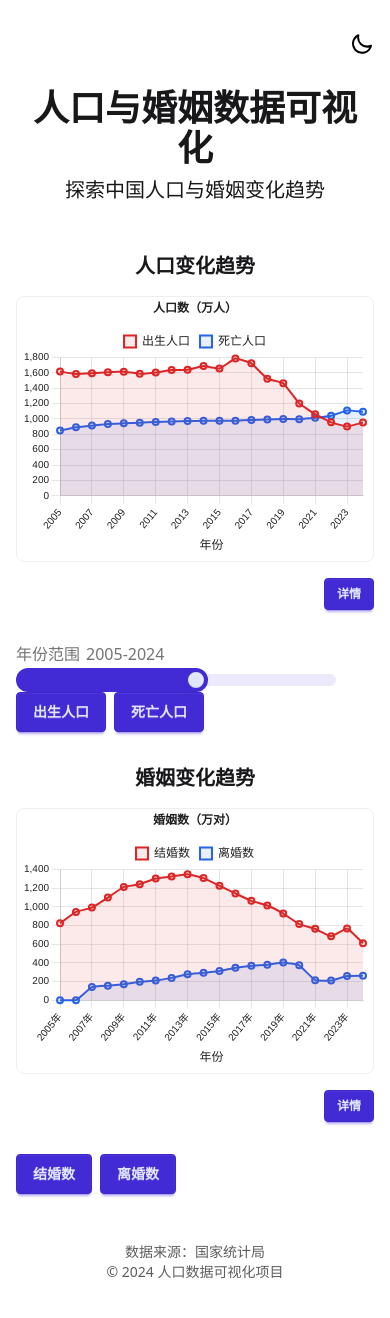
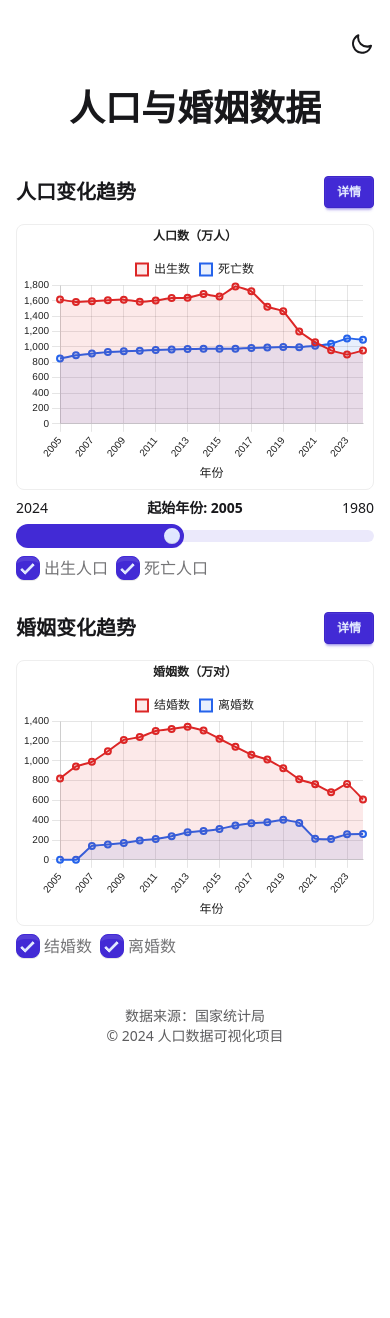
Before and after one commit to luojinan/population-stats, a Preact app: page / in a window 390 px wide. Shown: the top 1318 px of the page. After the commit the page ends 1094 px from the top, so only its background shows below. Built offline with nearby package versions, Linux system fonts and the light colour scheme.

Commit message:
更新人口统计图表组件和数据处理逻辑

```diff
--- a/src/App.tsx
+++ b/src/App.tsx
@@ -34,14 +34,14 @@ function ThemeToggle() {
           onChange={toggleTheme}
         />
         <svg
-          class="swap-on h-6 w-6"
+          class="swap-on h-6 w-6 fill-current"
           xmlns="http://www.w3.org/2000/svg"
           viewBox="0 0 24 24"
         >
           <path d="M5.64,17l-.71.71a1,1,0,0,0,0,1.41,1,1,0,0,0,1.41,0l.71-.71A1,1,0,0,0,5.64,17ZM5,12a1,1,0,0,0-1-1H3a1,1,0,0,0,0,2H4A1,1,0,0,0,5,12Zm7-7a1,1,0,0,0,1-1V3a1,1,0,0,0-2,0V4A1,1,0,0,0,12,5ZM5.64,7.05a1,1,0,0,0,.7.29,1,1,0,0,0,.71-.29,1,1,0,0,0,0-1.41l-.71-.71A1,1,0,0,0,4.93,6.34Zm12,.29a1,1,0,0,0,.7-.29l.71-.71a1,1,0,1,0-1.41-1.41L17,5.64a1,1,0,0,0,0,1.41A1,1,0,0,0,17.66,7.34ZM21,11H20a1,1,0,0,0,0,2h1a1,1,0,0,0,0-2Zm-9,8a1,1,0,0,0-1,1v1a1,1,0,0,0,2,0V20A1,1,0,0,0,12,19ZM18.36,17A1,1,0,0,0,17,18.36l.71.71a1,1,0,0,0,1.41,0,1,1,0,0,0,0-1.41ZM12,6.5A5.5,5.5,0,1,0,17.5,12,5.51,5.51,0,0,0,12,6.5Zm0,9A3.5,3.5,0,1,1,15.5,12,3.5,3.5,0,0,1,12,15.5Z" />
         </svg>
         <svg
-          class="swap-off h-6 w-6"
+          class="swap-off h-6 w-6 fill-current"
           xmlns="http://www.w3.org/2000/svg"
           viewBox="0 0 24 24"
         >
@@ -92,8 +92,8 @@ function AppContent() {
     setDrawerData(tableData);
     setDrawerColumns([
       { key: "year", label: "年份" },
-      { key: "birth", label: "出生人口" },
-      { key: "death", label: "死亡人口" },
+      { key: "birth", label: "出生数(万人)" },
+      { key: "death", label: "死亡数(万人)" },
     ]);
     setIsDetailDrawerOpen(true);
   };
@@ -107,8 +107,6 @@ function AppContent() {
         year: year.replace("年", ""),
         marriages: processedMarriageData.marriages[index],
         divorces: processedMarriageData.divorces[index],
-        source:
-          processedMarriageData.sources?.[index] || "数据来源：国家统计局",
       }))
       .sort((a, b) => Number(b.year) - Number(a.year));
 
@@ -116,9 +114,8 @@ function AppContent() {
     setDrawerData(tableData);
     setDrawerColumns([
       { key: "year", label: "年份" },
-      { key: "marriages", label: "结婚数" },
-      { key: "divorces", label: "离婚数" },
-      { key: "source", label: "数据来源" },
+      { key: "marriages", label: "结婚数(万对)" },
+      { key: "divorces", label: "离婚数(万对)" },
     ]);
     setIsDetailDrawerOpen(true);
   };
@@ -169,16 +166,21 @@ function AppContent() {
     <div class="container mx-auto px-4 py-8">
       <ThemeToggle />
       <header class="text-center py-4 md:py-8">
-        <h1 class="text-4xl font-bold">人口与婚姻数据可视化</h1>
-        <p class="text-xl mt-2">探索中国人口与婚姻变化趋势</p>
+        <h1 class="text-4xl font-bold">人口与婚姻数据</h1>
       </header>
 
       <main class="mt-8 space-y-8">
         {/* 人口数据部分 */}
         <section class="space-y-4">
-          <h2 class="text-xl md:text-2xl font-semibold text-center">
-            人口变化趋势
-          </h2>
+          <div class="flex justify-between items-center">
+            <h2 class="text-xl md:text-2xl font-semibold">人口变化趋势</h2>
+            <button
+              class="btn btn-sm btn-primary"
+              onClick={handleShowPopulationDetails}
+            >
+              详情
+            </button>
+          </div>
           <div class="chart-container">
             <Chart
               data={processedData}
@@ -187,18 +189,7 @@ function AppContent() {
               showBirth={showBirth}
               showDeath={showDeath}
             />
-          </div>
-          <div class="flex justify-end mt-2">
-            <button
-              class="btn btn-sm btn-primary"
-              onClick={handleShowPopulationDetails}
-            >
-              详情
-            </button>
-          </div>
-        </section>
-
-        <section class="controls">
+            <div class="controls mt-2">
               <YearRange
                 minYear={dataRange.minYear}
                 maxYear={dataRange.maxYear}
@@ -211,21 +202,14 @@ function AppContent() {
                 onToggleBirth={() => setShowBirth(!showBirth)}
                 onToggleDeath={() => setShowDeath(!showDeath)}
               />
+            </div>
+          </div>
         </section>
 
         {/* 婚姻数据部分 */}
         <section class="space-y-4">
-          <h2 class="text-xl md:text-2xl font-semibold text-center">
-            婚姻变化趋势
-          </h2>
-          <div class="chart-container">
-            <MarriageChart
-              data={processedMarriageData}
-              showMarriages={showMarriages}
-              showDivorces={showDivorces}
-            />
-          </div>
-          <div class="flex justify-end mt-2">
+          <div class="flex justify-between items-center">
+            <h2 class="text-xl md:text-2xl font-semibold">婚姻变化趋势</h2>
             <button
               class="btn btn-sm btn-primary"
               onClick={handleShowMarriageDetails}
@@ -233,15 +217,21 @@ function AppContent() {
               详情
             </button>
           </div>
-        </section>
-
-        <section class="controls">
+          <div class="chart-container">
+            <MarriageChart
+              data={processedMarriageData}
+              showMarriages={showMarriages}
+              showDivorces={showDivorces}
+            />
+            <div class="controls mt-2">
               <MarriageControls
                 showMarriages={showMarriages}
                 showDivorces={showDivorces}
                 onToggleMarriages={() => setShowMarriages(!showMarriages)}
                 onToggleDivorces={() => setShowDivorces(!showDivorces)}
               />
+            </div>
+          </div>
         </section>
       </main>
 
--- a/src/components/Chart.tsx
+++ b/src/components/Chart.tsx
@@ -27,8 +27,8 @@ export function Chart({ data, showBirth, showDeath }: ChartProps) {
 
   const columns = [
     { key: "year", label: "年份" },
-    { key: "birth", label: "出生人口" },
-    { key: "death", label: "死亡人口" },
+    { key: "birth", label: "出生数" },
+    { key: "death", label: "死亡数" },
   ];
 
   useEffect(() => {
@@ -51,7 +51,7 @@ export function Chart({ data, showBirth, showDeath }: ChartProps) {
         ...(showBirth
           ? [
               {
-                label: "出生人口",
+                label: "出生数",
                 data: data.birth,
                 borderColor: isDark ? "rgb(255, 99, 132)" : "rgb(220, 38, 38)",
                 backgroundColor: isDark
@@ -66,7 +66,7 @@ export function Chart({ data, showBirth, showDeath }: ChartProps) {
         ...(showDeath
           ? [
               {
-                label: "死亡人口",
+                label: "死亡数",
                 data: data.death,
                 borderColor: isDark ? "rgb(54, 162, 235)" : "rgb(37, 99, 235)",
                 backgroundColor: isDark
@@ -84,6 +84,11 @@ export function Chart({ data, showBirth, showDeath }: ChartProps) {
     const options: ChartOptions = {
       responsive: true,
       maintainAspectRatio: false,
+      interaction: {
+        mode: "nearest",
+        intersect: false,
+        axis: "x",
+      },
       plugins: {
         legend: {
           position: "top",
--- a/src/components/Controls.tsx
+++ b/src/components/Controls.tsx
@@ -6,23 +6,27 @@ export function YearRange({
   currentYear,
   onYearChange,
 }: YearRangeProps) {
+  const handleInput = (e: Event) => {
+    const value = parseInt((e.target as HTMLInputElement).value);
+    // 转换值：将 range 的值转换为正确的年份
+    const selectedYear = maxYear - (value - minYear);
+    onYearChange(selectedYear);
+  };
+
   return (
-    <div class="form-control">
-      <label class="label">
-        <span class="label-text">年份范围</span>
-        <span class="label-text-alt">
-          {currentYear}-{maxYear}
-        </span>
-      </label>
+    <div class="form-control mb-2">
+      <div class="flex justify-between mb-1">
+        <span class="text-sm">{maxYear}</span>
+        <span class="text-sm font-bold">起始年份: {currentYear}</span>
+        <span class="text-sm">{minYear}</span>
+      </div>
       <input
         type="range"
         min={minYear}
         max={maxYear}
-        value={currentYear}
-        onInput={(e) =>
-          onYearChange(parseInt((e.target as HTMLInputElement).value))
-        }
-        class="range range-primary"
+        value={maxYear - currentYear + minYear} // 转换当前年份为 range 的值
+        onInput={handleInput}
+        class="range range-primary w-full"
       />
     </div>
   );
@@ -36,18 +40,24 @@ export function ChartOptions({
 }: ChartOptionsProps) {
   return (
     <div class="flex gap-2">
-      <button
-        class={`btn ${showBirth ? "btn-primary" : "btn-outline"}`}
-        onClick={onToggleBirth}
-      >
-        出生人口
-      </button>
-      <button
-        class={`btn ${showDeath ? "btn-primary" : "btn-outline"}`}
-        onClick={onToggleDeath}
-      >
-        死亡人口
-      </button>
+      <label class="label cursor-pointer gap-1">
+        <input
+          type="checkbox"
+          class="checkbox checkbox-primary"
+          checked={showBirth}
+          onChange={onToggleBirth}
+        />
+        <span class="label-text">出生人口</span>
+      </label>
+      <label class="label cursor-pointer gap-1">
+        <input
+          type="checkbox"
+          class="checkbox checkbox-primary"
+          checked={showDeath}
+          onChange={onToggleDeath}
+        />
+        <span class="label-text">死亡人口</span>
+      </label>
     </div>
   );
 }
--- a/src/components/MarriageChart.tsx
+++ b/src/components/MarriageChart.tsx
@@ -22,10 +22,9 @@ export function MarriageChart({
   // 准备表格数据
   const tableData = data.years
     .map((year, index) => ({
-      year: year.replace("年", ""),
+      year,
       marriages: data.marriages[index],
       divorces: data.divorces[index],
-      source: data.sources?.[index] || "数据来源：国家统计局",
     }))
     .sort((a, b) => Number(b.year) - Number(a.year));
 
@@ -33,7 +32,6 @@ export function MarriageChart({
     { key: "year", label: "年份" },
     { key: "marriages", label: "结婚数" },
     { key: "divorces", label: "离婚数" },
-    { key: "source", label: "数据来源" },
   ];
 
   useEffect(() => {
@@ -89,6 +87,11 @@ export function MarriageChart({
     const options: ChartOptions = {
       responsive: true,
       maintainAspectRatio: false,
+      interaction: {
+        mode: "nearest",
+        intersect: false,
+        axis: "x",
+      },
       plugins: {
         legend: {
           position: "top",
--- a/src/components/MarriageControls.tsx
+++ b/src/components/MarriageControls.tsx
@@ -8,18 +8,24 @@ export function MarriageControls({
 }: MarriageControlsProps) {
   return (
     <div class="flex gap-2">
-      <button
-        class={`btn ${showMarriages ? "btn-primary" : "btn-outline"}`}
-        onClick={onToggleMarriages}
-      >
-        结婚数
-      </button>
-      <button
-        class={`btn ${showDivorces ? "btn-primary" : "btn-outline"}`}
-        onClick={onToggleDivorces}
-      >
-        离婚数
-      </button>
+      <label class="label cursor-pointer gap-1">
+        <input
+          type="checkbox"
+          class="checkbox checkbox-primary"
+          checked={showMarriages}
+          onChange={onToggleMarriages}
+        />
+        <span class="label-text">结婚数</span>
+      </label>
+      <label class="label cursor-pointer gap-1">
+        <input
+          type="checkbox"
+          class="checkbox checkbox-primary"
+          checked={showDivorces}
+          onChange={onToggleDivorces}
+        />
+        <span class="label-text">离婚数</span>
+      </label>
     </div>
   );
 }
--- a/src/types/index.ts
+++ b/src/types/index.ts
@@ -95,5 +95,4 @@ export interface MarriageDrawerData {
   year: string;
   marriages: number;
   divorces: number;
-  source: string;
 }
--- a/src/utils/data.ts
+++ b/src/utils/data.ts
@@ -66,7 +66,7 @@ export function processMarriageData(
     const yearData = data[year.toString()];
     if (!yearData) continue;
 
-    years.push(`${year}年`);
+    years.push(year.toString());
     marriages.push(yearData.marriages);
     divorces.push(yearData.divorces || 0);
     sources.push(yearData.source);
```
Lines whose indentation alone changed are shown as unchanged.
